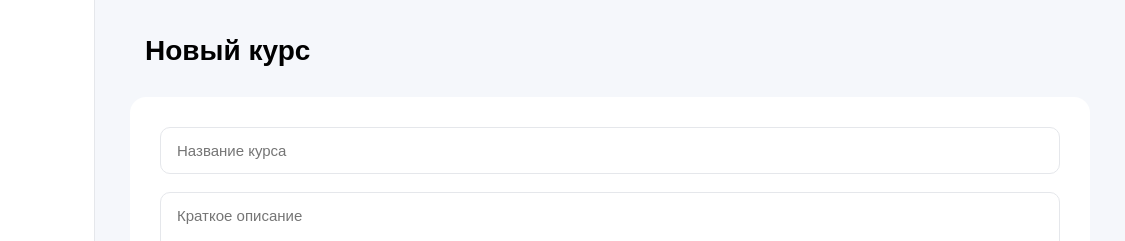
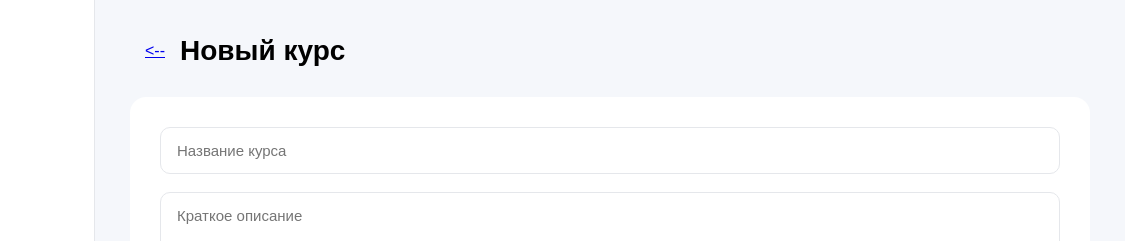
Before and after one commit to shahriddin02/Cours-developer, a plain HTML site: page edit.html in a window 1280 px wide. Shown: the top 241 px of the page, 155-1280 px from the left. Drawn offline with Linux system fonts and the light colour scheme.

Commit message:
change file coure.html

```diff
--- a/edit.html
+++ b/edit.html
@@ -57,6 +57,7 @@
 
         <div class="page_header">
             <img src="./img/Vector.png" alt="">
+            <a href="./course.html"><p><--</p></a>
             <h1>Новый курс</h1>
         </div>
 
```
